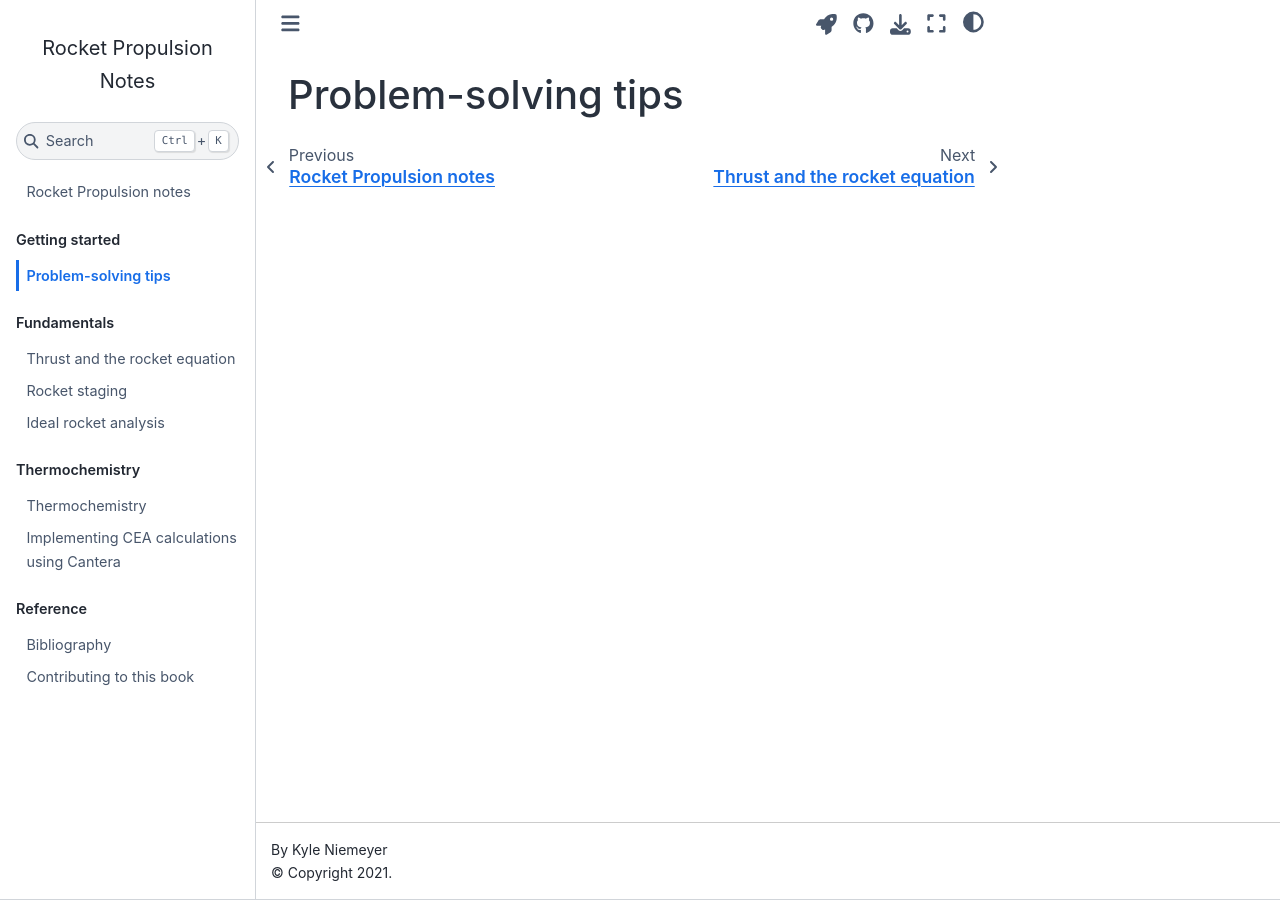
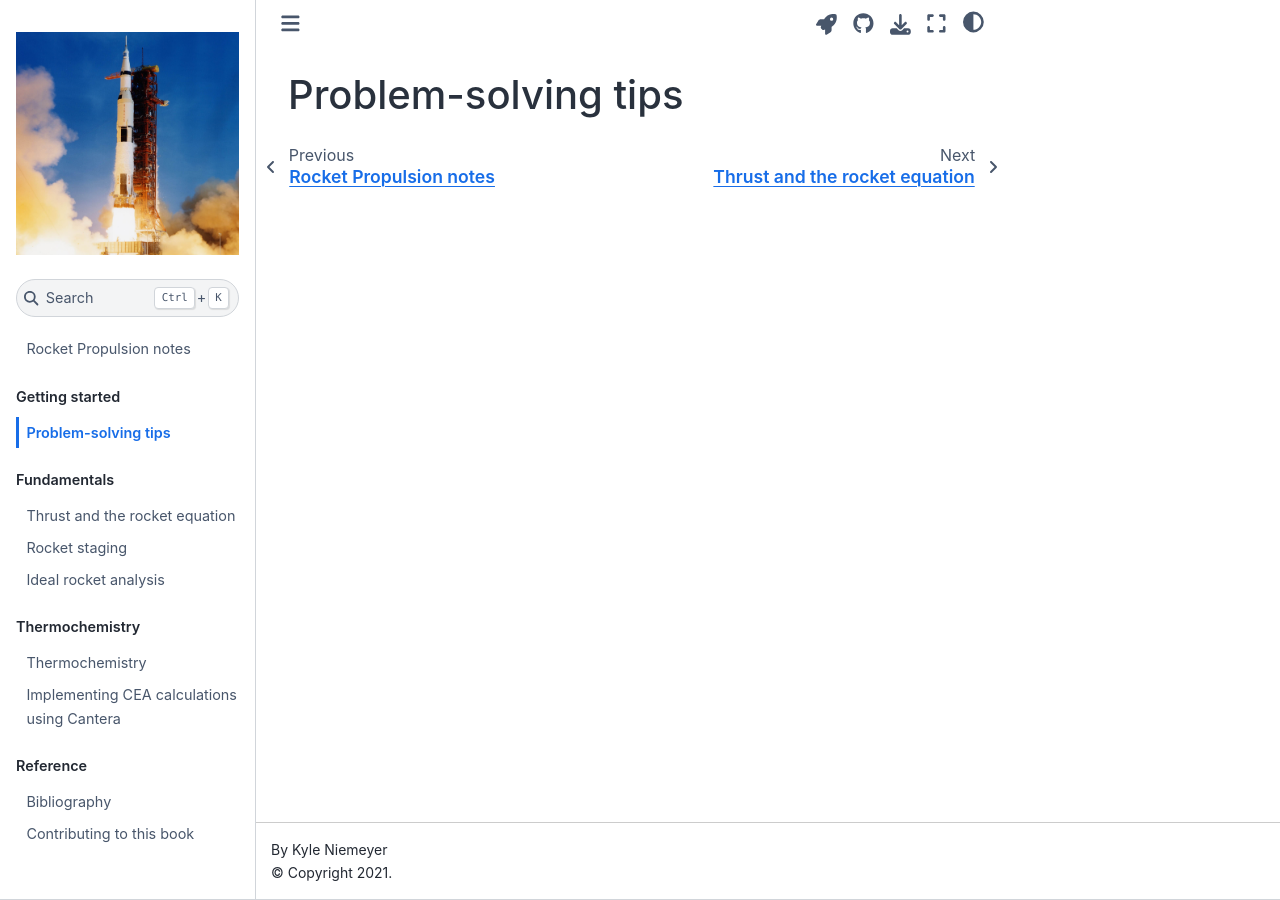
Before and after one commit to kyleniemeyer/rocket-propulsion, a Jupyter Book: the page built from book/solving-tips.ipynb, in a window 1280 px wide. Built offline with Jupyter Book 1.0.4 settings and Sphinx 7.4.7 and the Sphinx Book theme 1.1.4, drawn with Linux system fonts in a browser that asks for light colours.

Commit message:
added favicon

```diff
--- a/book/_config.yml
+++ b/book/_config.yml
@@ -2,7 +2,7 @@
 title: Rocket Propulsion Notes
 author: Kyle Niemeyer
 copyright: "2021"
-logo: "logo.jpg"
+logo: "images/logo/logo.jpg"
 
 email: kyle.niemeyer@oregonstate.edu
 
```
Also changed, not shown: book/images/logo/android-chrome-192x192.png (added), book/images/logo/android-chrome-512x512.png (added), book/images/logo/apple-touch-icon.png (added), book/images/logo/favicon-16x16.png (added), book/images/logo/favicon-32x32.png (added), book/images/logo/favicon.ico (added), book/images/logo/site.webmanifest (added).
